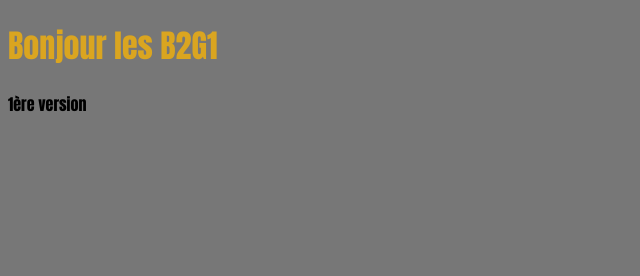
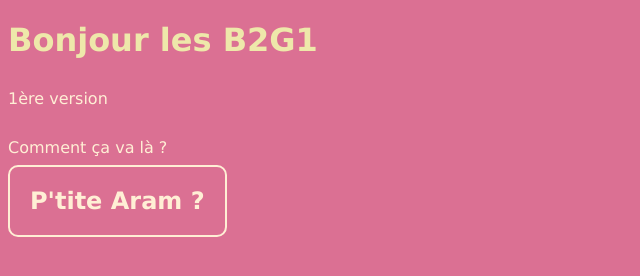
Before and after one commit to Yzrohk/B2G1_started_projet, a plain HTML site: page index.html in a window 1280 px wide. Shown: the whole page, without its empty margins (0-640 px from the left). Drawn offline with Linux system fonts and the light colour scheme.

Commit message:
Modify the style and html by Nox for Exersise

```diff
--- a/index.html
+++ b/index.html
@@ -10,5 +10,7 @@
 <body>
     <h1>Bonjour les B2G1</h1>
     <p>1ère version</p>
+    <p>Comment ça va là ?</p>
+    <h2>P'tite Aram ?</h2>
 </body>
 </html>
--- a/style.css
+++ b/style.css
@@ -1,11 +1,20 @@
 * {
-    font-family: Impact, Haettenschweiler, 'Arial Narrow Bold', sans-serif;
+    font-family: 'Lucida Sans', 'Lucida Sans Regular', 'Lucida Grande', 'Lucida Sans Unicode', Geneva, Verdana, sans-serif;
+    color: papayawhip;
+    margin-bottom: 30px;
 }
 
 h1 {
-    color: goldenrod;
+    color: palegoldenrod;
 }
 
 body {
-    background-color: #777;
+    background-color: palevioletred;
 }
+
+h2{
+    display: inline;
+    border: 2px solid papayawhip;
+    border-radius: 10px;
+    padding: 20px;
+}
```
